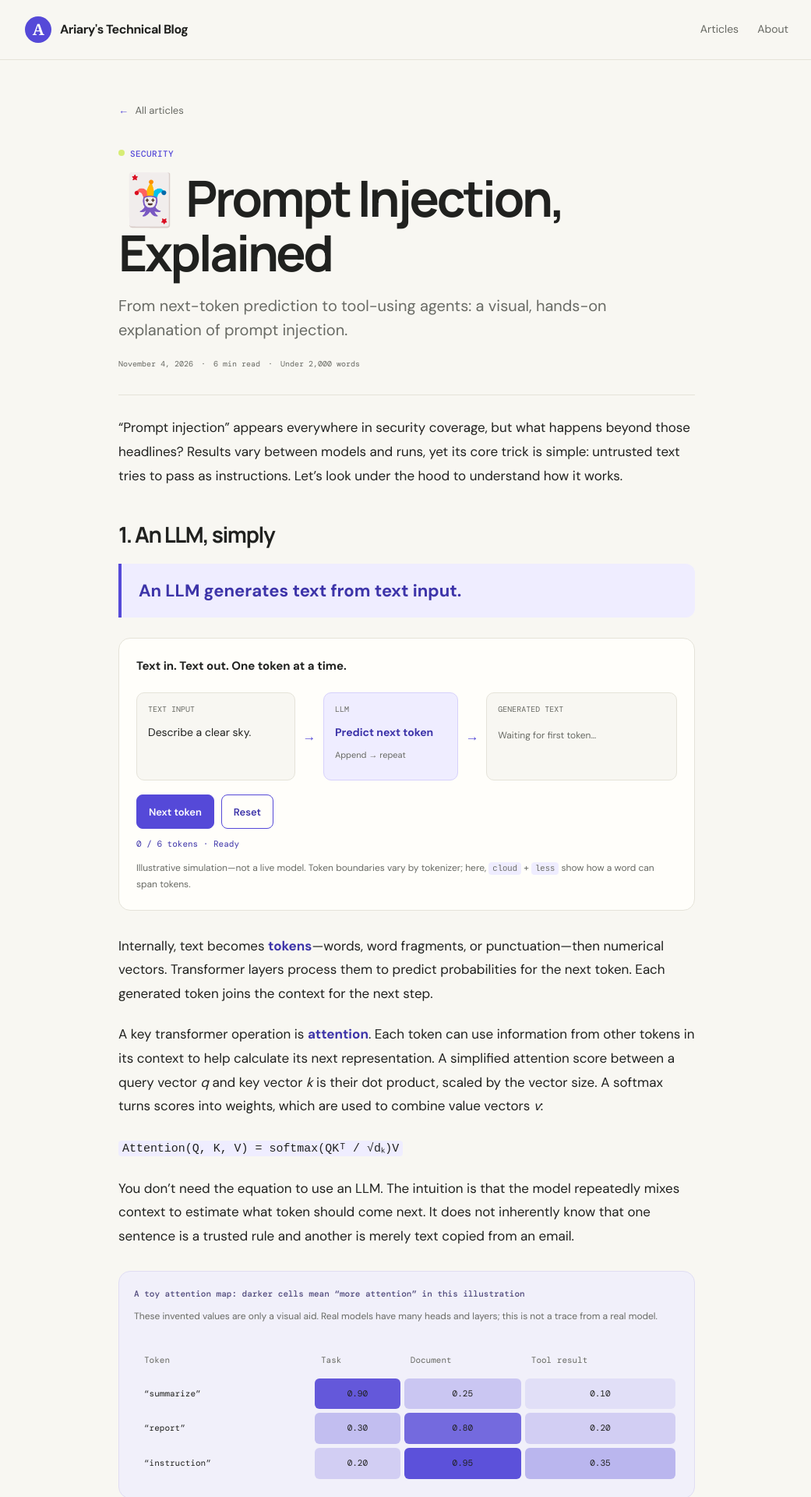
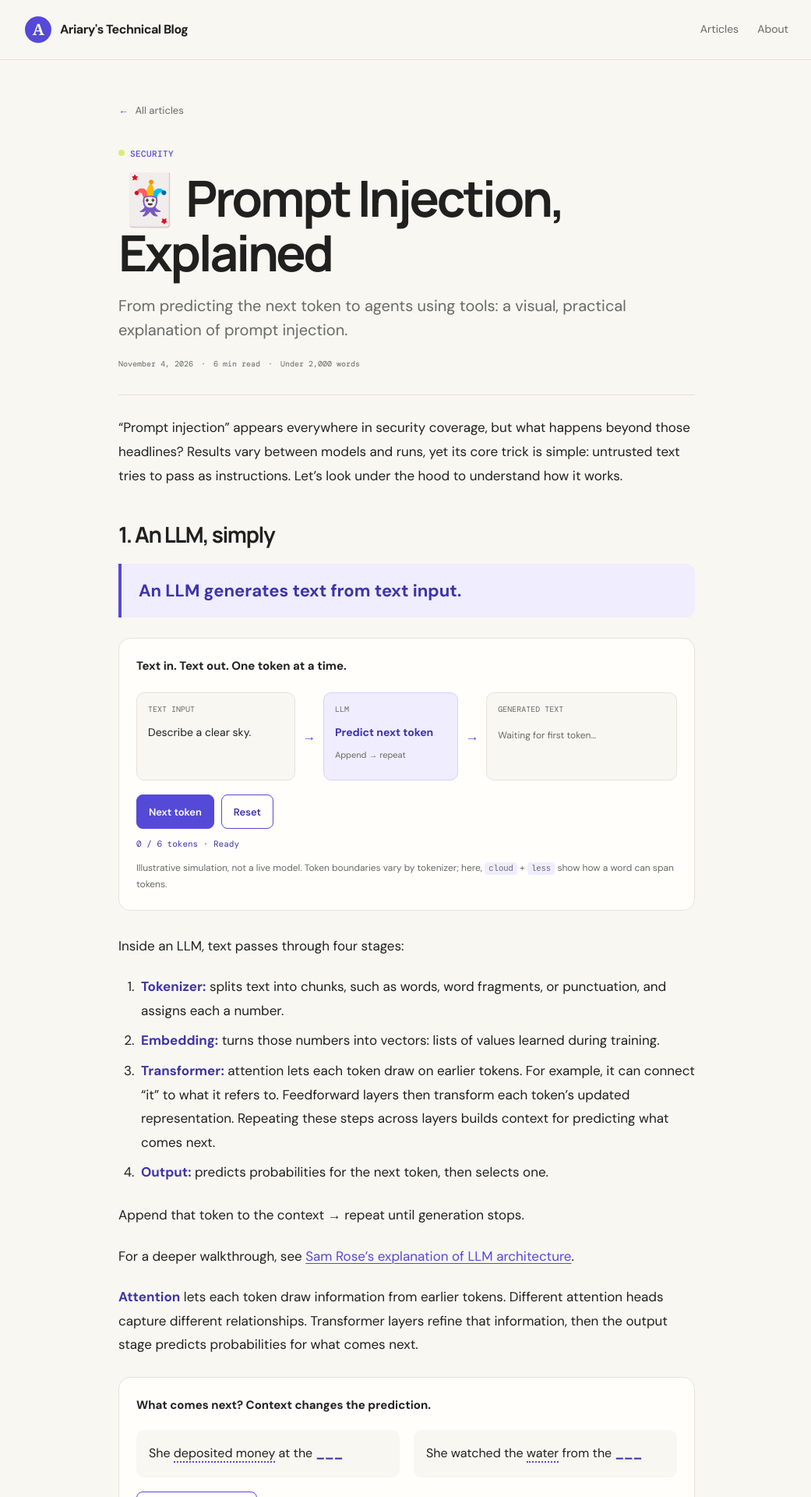
Before and after one commit to ariary/ariary.github.io, a Jekyll site: the page built from _posts/2026-11-04-prompt-injection-explained.md, in a window 1280 px wide. Shown: the top 1920 px of the page at 78% size, without its empty margins (118-1159 px from the left). Built offline with Jekyll 4.4.1, drawn with Linux system fonts in a browser that asks for light colours; some of the changed text lies outside the part shown.

Commit message:
Clarify LLM stages and visualize context predictions

```diff
--- a/_posts/2026-11-04-prompt-injection-explained.md
+++ b/_posts/2026-11-04-prompt-injection-explained.md
@@ -2,7 +2,7 @@
 layout: post
 title: "Prompt Injection, Explained"
 icon: "🃏"
-description: "From next-token prediction to tool-using agents: a visual, hands-on explanation of prompt injection."
+description: "From predicting the next token to agents using tools: a visual, practical explanation of prompt injection."
 date: 2026-11-04 09:00:00 -0000
 categories: [security]
 reading_time: 6
@@ -30,43 +30,67 @@ llm_demo: true
     <button type="button" data-reset-tokens>Reset</button>
   </div>
   <p class="token-status" data-token-status role="status" aria-live="polite" aria-atomic="true">Example output: The sky is cloudless.</p>
-  <p class="generation-note">Illustrative simulation—not a live model. Token boundaries vary by tokenizer; here, <code>cloud</code> + <code>less</code> show how a word can span tokens.</p>
+  <p class="generation-note">Illustrative simulation, not a live model. Token boundaries vary by tokenizer; here, <code>cloud</code> + <code>less</code> show how a word can span tokens.</p>
   <p class="generation-print">Example output: The sky is cloudless.</p>
 </figure>
 
-Internally, text becomes **tokens**—words, word fragments, or punctuation—then numerical vectors. Transformer layers process them to predict probabilities for the next token. Each generated token joins the context for the next step.
+Inside an LLM, text passes through four stages:
 
-A key transformer operation is **attention**. Each token can use information from other tokens in its context to help calculate its next representation. A simplified attention score between a query vector *q* and key vector *k* is their dot product, scaled by the vector size. A softmax turns scores into weights, which are used to combine value vectors *v*:
+1. **Tokenizer:** splits text into chunks, such as words, word fragments, or punctuation, and assigns each a number.
+2. **Embedding:** turns those numbers into vectors: lists of values learned during training.
+3. **Transformer:** attention lets each token draw on earlier tokens. For example, it can connect “it” to what it refers to. Feedforward layers then transform each token’s updated representation. Repeating these steps across layers builds context for predicting what comes next.
+4. **Output:** predicts probabilities for the next token, then selects one.
 
-`Attention(Q, K, V) = softmax(QKᵀ / √dₖ)V`
+Append that token to the context → repeat until generation stops.
 
-You don't need the equation to use an LLM. The intuition is that the model repeatedly mixes context to estimate what token should come next. It does not inherently know that one sentence is a trusted rule and another is merely text copied from an email.
+For a deeper walkthrough, see [Sam Rose’s explanation of LLM architecture](https://ngrok.com/blog/prompt-caching#llm-architecture).
 
-<figure class="matrix-figure">
-  <figcaption>A toy attention map: darker cells mean “more attention” in this illustration</figcaption>
-  <p class="matrix-note">These invented values are only a visual aid. Real models have many heads and layers; this is not a trace from a real model.</p>
-  <div class="matrix-scroll" role="region" aria-label="Illustrative attention matrix" tabindex="0">
-    <table class="attention-matrix">
-      <thead><tr><th scope="col">Token</th><th scope="col">Task</th><th scope="col">Document</th><th scope="col">Tool result</th></tr></thead>
-      <tbody>
-        <tr><th scope="row">“summarize”</th><td style="--weight:.9">0.90</td><td style="--weight:.25">0.25</td><td style="--weight:.1">0.10</td></tr>
-        <tr><th scope="row">“report”</th><td style="--weight:.3">0.30</td><td style="--weight:.8">0.80</td><td style="--weight:.2">0.20</td></tr>
-        <tr><th scope="row">“instruction”</th><td style="--weight:.2">0.20</td><td style="--weight:.95">0.95</td><td style="--weight:.35">0.35</td></tr>
-      </tbody>
-    </table>
+**Attention** lets each token draw information from earlier tokens. Different attention heads capture different relationships. Transformer layers refine that information, then the output stage predicts probabilities for what comes next.
+
+<figure class="context-comparison" aria-labelledby="context-caption">
+  <figcaption id="context-caption">What comes next? Context changes the prediction.</figcaption>
+  <div class="context-prompts">
+    <p>She <mark>deposited money</mark> at the <strong>___</strong></p>
+    <p>She watched the <mark>water</mark> from the <strong>___</strong></p>
   </div>
+  <details class="context-reveal">
+    <summary>Compare context</summary>
+    <div class="context-results">
+      <section aria-label="Money context predictions">
+        <h3>Money context</h3>
+        <div class="probability-row"><span>bank</span><span class="probability-track" aria-hidden="true"><span style="width: 90%"></span></span><span>90%</span></div>
+        <div class="probability-row"><span>shore</span><span class="probability-track" aria-hidden="true"><span style="width: 5%"></span></span><span>5%</span></div>
+        <div class="probability-row"><span>river</span><span class="probability-track" aria-hidden="true"><span style="width: 5%"></span></span><span>5%</span></div>
+      </section>
+      <section aria-label="Water context predictions">
+        <h3>Water context</h3>
+        <div class="probability-row"><span>bank</span><span class="probability-track" aria-hidden="true"><span style="width: 35%"></span></span><span>35%</span></div>
+        <div class="probability-row"><span>shore</span><span class="probability-track" aria-hidden="true"><span style="width: 60%"></span></span><span>60%</span></div>
+        <div class="probability-row"><span>river</span><span class="probability-track" aria-hidden="true"><span style="width: 5%"></span></span><span>5%</span></div>
+      </section>
+    </div>
+    <p class="context-insight">“Bank” fits both contexts, but “shore” becomes more plausible beside “water.”</p>
+  </details>
+  <p class="context-note">Invented probabilities over just three candidate tokens, not measured model output or attention weights. Highlights are reading clues, not an attention trace.</p>
 </figure>
 
-The lesson is not that attention alone causes prompt injection. It is that the model processes a context containing both the task and the material being analyzed. Application design must preserve the distinction between trusted instructions and untrusted data.
+<details class="attention-math">
+  <summary>Show attention math</summary>
+  <p>Each attention head derives query (Q), key (K), and value (V) vectors from token representations. Query and key comparisons produce scores. Softmax turns those scores into weights for combining values.</p>
+  <p><code>Attention(Q, K, V) = softmax(QKᵀ / √dₖ)V</code></p>
+  <p>Here, dₖ is the key vector size. In a model generating text, a causal mask also prevents attention to future tokens; it is omitted from this simplified equation.</p>
+</details>
+
+Attention weights and next token probabilities are different: one mixes information inside the model; the other ranks possible continuations. A prediction is not a guarantee of a correct answer.
 
 ## 2. From LLM to agent: the tool loop
 
 <aside class="concept-callout" aria-label="Key idea"><p>An agent connects an LLM to tools.</p></aside>
 
-A plain LLM returns text. An **agent** is an application pattern that lets a model request tools—perhaps to search a knowledge base, read a document, or perform an action. The application decides which tools exist, executes allowed requests, and returns results to the model.
+A plain LLM returns text. An **agent** is an application pattern that lets a model request tools to search a knowledge base, read a document, or perform an action. The application decides which tools exist, executes allowed requests, and returns results to the model.
 
 <figure class="flow-figure" aria-labelledby="tool-flow-caption">
-  <figcaption id="tool-flow-caption">An agent is a loop connecting a model to application-controlled tools</figcaption>
+  <figcaption id="tool-flow-caption">An agent is a loop connecting a model to tools controlled by the application</figcaption>
   <div class="article-flow" role="img" aria-label="The user asks, the model requests a tool, the application checks and runs it, and the result returns to the model">
     <div class="flow-card"><b>1 · Request</b><span>“Summarize this document”</span></div><span class="diagram-arrow" aria-hidden="true">→</span>
     <div class="flow-card model"><b>2 · Model</b><span>Proposes a tool request</span></div><span class="diagram-arrow" aria-hidden="true">→</span>
@@ -74,17 +98,17 @@ A plain LLM returns text. An **agent** is an application pattern that lets a mod
   </div>
 </figure>
 
-A tool request is not permission by itself. The application should check who is asking, what the tool can do, and whether the action needs approval. A read-only lookup and sending a message should not share the same trust level.
+A tool request is not permission by itself. The application should check who is asking, what the tool can do, and whether the action needs approval. Looking up data without changing it and sending a message should not share the same trust level.
 
 ## 3. Prompt injection: when data tries to act like instructions
 
 <aside class="concept-callout" aria-label="Key idea"><p>Prompt injection tries to turn untrusted text into instructions.</p></aside>
 
-Prompt injection happens when text the model is supposed to process—such as a web page or document—contains instructions that try to redirect the model. The injected text is data, not an authorized command, but the model may still be influenced by it.
+Prompt injection happens when text the model is supposed to process, such as a web page or document, contains instructions that try to redirect the model. The injected text is data, not an authorized command, but the model may still be influenced by it.
 
 The risk grows when an agent can use tools. A document might try to persuade the model to request another tool after it is read. That does **not** mean the document can directly run a tool: the application still controls execution. The security failure is allowing untrusted content to steer a model proposal and then failing to enforce authorization around that proposal.
 
-### A safe, simulated tool-chain demo
+### A safe, simulated tool chain demo
 
 The small demo below uses no AI model, network connection, files, accounts, or real tools. It has a fixed pretend document and displays what an unsafe design *might propose*. Nothing is sent or changed. The guarded version shows the application rejecting an action that came from untrusted document content.
 
@@ -108,8 +132,8 @@ The small demo below uses no AI model, network connection, files, accounts, or r
   <p class="lab-safety">Both paths are simulated. The “message” is never sent; no external service is contacted.</p>
 </div>
 
-The unguarded path illustrates the design mistake: treating a model's proposal as authorization. The guarded path keeps that decision in application code. In a real system, enforce permissions at the tool boundary, minimize access, and require explicit approval for consequential actions—not just a reassuring instruction in the prompt.
+The unguarded path illustrates the design mistake: treating a model's proposal as authorization. The guarded path keeps that decision in application code. In a real system, enforce permissions at the tool boundary, minimize access, and require explicit approval for consequential actions. A reassuring instruction in the prompt is not enough.
 
 ## The takeaway
 
-An LLM predicts text from context. An agent adds an application-managed tool loop. Prompt injection is untrusted text influencing the model in that loop. A robust design assumes that can happen and makes sure the model cannot grant itself authority: tools should have least privilege, every action should be authorized independently, and sensitive changes should be confirmed by a person.
+An LLM predicts text from context. An agent adds a tool loop managed by the application. Prompt injection is untrusted text influencing the model in that loop. A robust design assumes that can happen and makes sure the model cannot grant itself authority: tools should have least privilege, every action should be authorized independently, and sensitive changes should be confirmed by a person.
--- a/assets/css/visualizations.css
+++ b/assets/css/visualizations.css
@@ -1,4 +1,22 @@
 /* Prompt-injection article: illustrative visualizations and local-only demo. */
+.context-comparison { margin: 26px 0; padding: 22px; border: 1px solid var(--line); border-radius: 15px; background: var(--white); }
+.context-comparison figcaption { margin-bottom: 18px; font-size: 15px; font-weight: 700; }
+.context-prompts, .context-results { display: grid; grid-template-columns: repeat(2, minmax(0, 1fr)); gap: 18px; }
+.prose .context-prompts p { margin: 0; padding: 16px; border-radius: 10px; background: var(--paper); font-size: 16px; }
+.context-prompts mark { background: transparent; color: inherit; border-bottom: 2px dotted var(--accent); }
+.context-comparison:has(.context-reveal[open]) mark { background: var(--accent-wash); color: var(--accent-dark); border-bottom-style: solid; }
+.context-reveal { margin-top: 18px; }
+.context-reveal summary, .attention-math summary { width: fit-content; padding: 10px 14px; border: 1px solid var(--accent); border-radius: 8px; color: var(--accent-dark); font-size: 13px; font-weight: 700; cursor: pointer; }
+.context-reveal summary:focus-visible, .attention-math summary:focus-visible { outline: 3px solid var(--accent-dark); outline-offset: 3px; }
+.context-results { margin-top: 18px; }
+.prose .context-results h3 { margin: 0 0 12px; font: 600 13px var(--sans); letter-spacing: 0; }
+.probability-row { display: grid; grid-template-columns: 42px minmax(0, 1fr) 36px; align-items: center; gap: 8px; margin: 10px 0; font: 11px var(--mono); }
+.probability-track { height: 12px; border-radius: 4px; background: var(--accent-wash); overflow: hidden; }
+.probability-track > span { display: block; height: 100%; background: var(--accent); }
+.prose .context-insight { margin: 18px 0 0; font-size: 14px; }
+.prose .context-note { margin: 18px 0 0; color: var(--muted); font-size: 12px; }
+.attention-math { margin: 22px 0; }
+.prose .attention-math p { margin: 14px 0 0; font-size: 14px; overflow-wrap: anywhere; }
 .concept-callout { margin: 20px 0 24px; padding: 18px 22px; border-left: 4px solid var(--accent); border-radius: 0 12px 12px 0; background: var(--accent-wash); }
 .prose .concept-callout p { margin: 0; color: var(--accent-dark); font-size: clamp(18px, 3vw, 22px); font-weight: 700; line-height: 1.5; }
 .text-generation { margin: 26px 0 30px; padding: 22px; border: 1px solid var(--line); border-radius: 15px; background: var(--white); }
@@ -50,6 +68,8 @@
 .lab-log li { margin: 5px 0; }
 .injection-lab .lab-safety { margin: 12px 0 0; color: var(--muted); font-size: 11px; }
 @media (max-width: 600px) {
+  .context-comparison { padding: 15px; }
+  .context-prompts, .context-results { grid-template-columns: 1fr; }
   .text-generation { padding: 15px; }
   .generation-flow { grid-template-columns: 1fr; }
   .generation-arrow { transform: rotate(90deg); }
@@ -61,6 +81,7 @@
   .injection-lab { padding: 15px; }
 }
 @media print {
+  .context-comparison { break-inside: avoid; }
   .concept-callout, .text-generation { break-inside: avoid; }
   .generation-controls, .token-status, .token-output { display: none; }
   .generation-print { display: block; }
```
